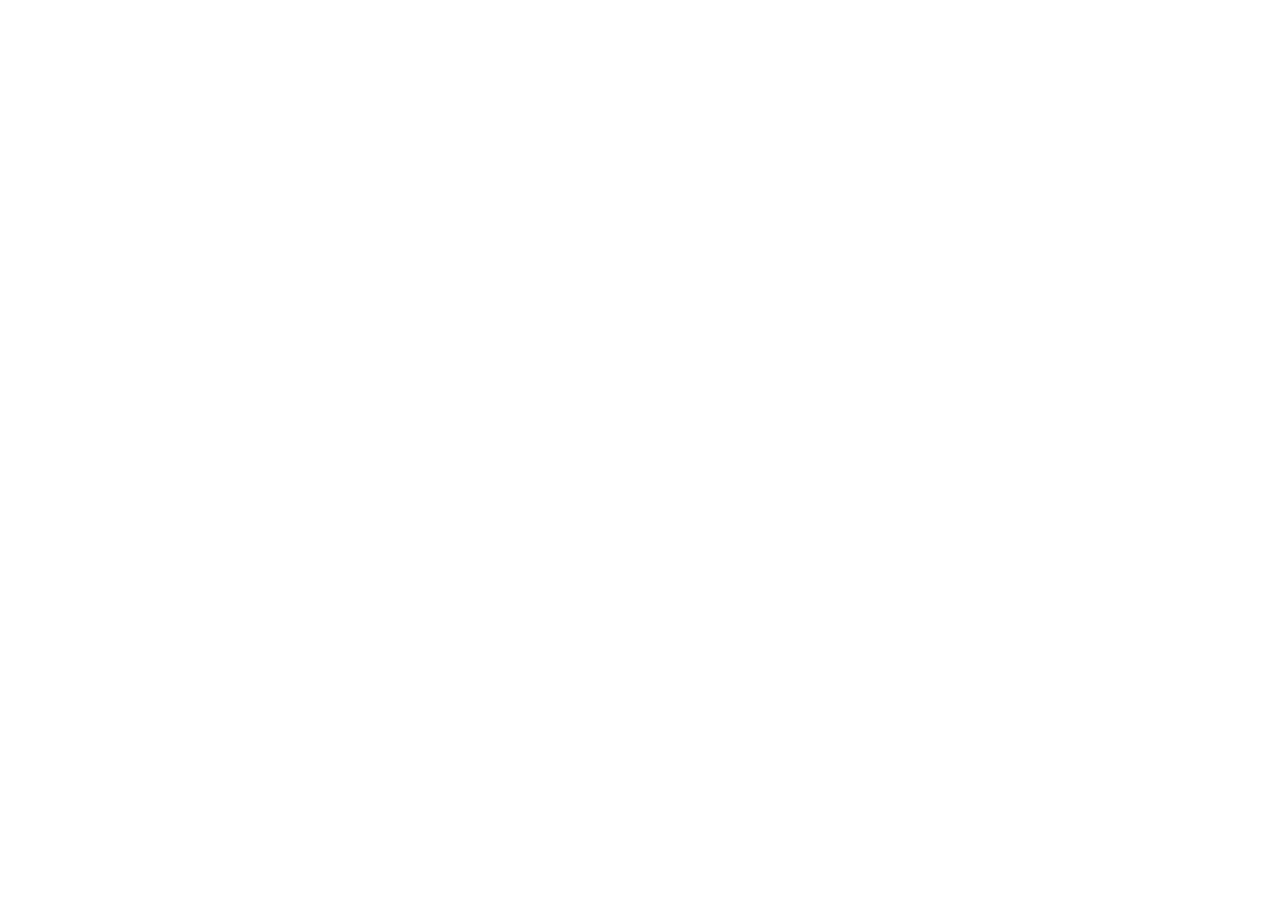
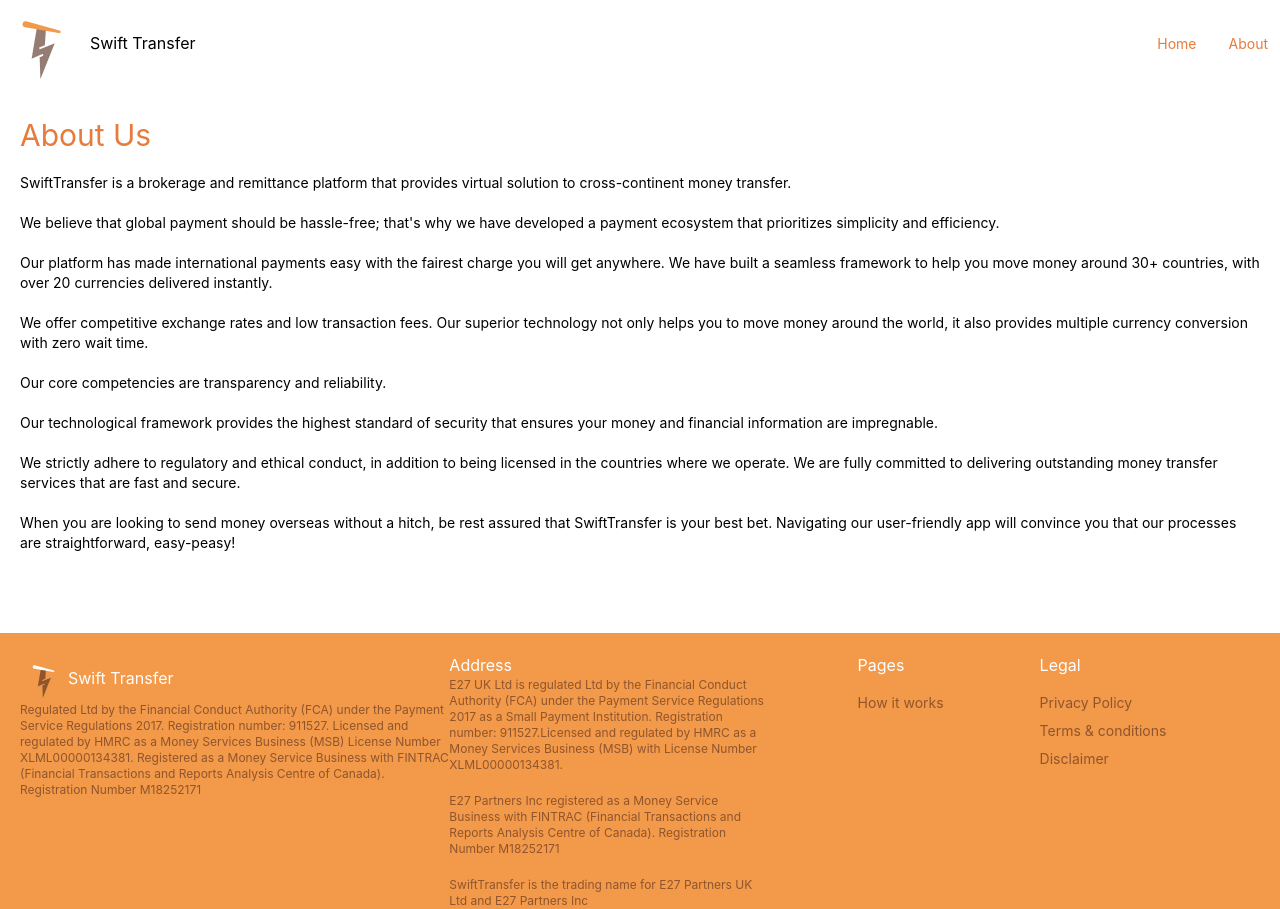
Before and after one commit to uchechiukpa/qfremit, a React (Create React App) app: page /aboutus in a window 1280 px wide. Before the commit this address had no page. Before the commit the page ends 800 px from the top, so only its background shows below. Built offline with nearby package versions, Linux system fonts and the light colour scheme.

Commit message:
made new changes

```diff
--- a/src/App.js
+++ b/src/App.js
@@ -11,6 +11,7 @@
 import TermsAndConditions from "./components/homepage/termsandconditions/termsandconditions";
 import Disclaimer from "./components/homepage/disclaimer/disclaimer";
 import PrivacyPolicy from "./components/homepage/privacypolicy/privacypolicy";
+import AboutUs from "./components/homepage/aboutUs/about-us";
 
 
 
@@ -20,6 +21,7 @@
     <BrowserRouter>
       <Routes>
       <Route path="/" element={<HomePage />} />
+      <Route path="/aboutus" element={<AboutUs />} />
       <Route path="/login" element={<Login />} />
       <Route path="/forgotpassword" element={<ForgotPassword />} />
       <Route path="/signup" element={<SignUp />} />
--- /dev/null
+++ b/src/components/homepage/aboutUs/about-us.jsx
@@ -0,0 +1,65 @@
+import React from "react";
+import Footer from "../footer/footer";
+import Header from "../header/header";
+
+function AboutUs() {
+  return (
+    <div>
+      <Header />
+      <div className="flex flex-col h-screen justify-between">
+      <main className="px-5 mx-auto max-w-7xl">
+        <h1 className="text-maincolor text-3xl lg:mt-8 md:mt-8 sm:mt-5">About Us</h1>
+        <p className="mt-5 text-sm">
+          SwiftTransfer is a brokerage and remittance platform that provides
+          virtual solution to cross-continent money transfer.
+        </p>
+        <p className="mt-5 text-sm">
+          We believe that global payment should be hassle-free; that's why we
+          have developed a payment ecosystem that prioritizes simplicity and
+          efficiency.
+        </p>
+        <p className="mt-5 text-sm">
+          {" "}
+          Our platform has made international payments easy with the fairest
+          charge you will get anywhere. We have built a seamless framework to
+          help you move money around 30+ countries, with over 20 currencies
+          delivered instantly.
+        </p>
+        <p className="mt-5 text-sm">
+          {" "}
+          We offer competitive exchange rates and low transaction fees. Our
+          superior technology not only helps you to move money around the world,
+          it also provides multiple currency conversion with zero wait time.
+        </p>
+        <p className="mt-5 text-sm">
+          {" "}
+          Our core competencies are transparency and reliability.
+        </p>
+        <p className="mt-5 text-sm">
+          {" "}
+          Our technological framework provides the highest standard of security
+          that ensures your money and financial information are impregnable.{" "}
+        </p>
+
+        <p className="mt-5 text-sm">
+          We strictly adhere to regulatory and ethical conduct, in addition to
+          being licensed in the countries where we operate. We are fully
+          committed to delivering outstanding money transfer services that are
+          fast and secure.
+        </p>
+        <p className="mt-5 text-sm">
+          When you are looking to send money overseas without a hitch, be rest
+          assured that SwiftTransfer is your best bet. Navigating our
+          user-friendly app will convince you that our processes are
+          straightforward, easy-peasy!
+        </p>
+      </main>
+
+      <Footer />
+      </div>
+
+    </div>
+  );
+}
+
+export default AboutUs;
--- a/src/components/homepage/disclaimer/disclaimer.jsx
+++ b/src/components/homepage/disclaimer/disclaimer.jsx
@@ -5,9 +5,10 @@
 
 function Disclaimer() {
   return (
-    <div className="flex flex-col h-screen justify-between">
+    <div >
       <Header />
-      <main className="px-5 mx-auto max-w-7xl">
+      <div className="flex flex-col h-screen justify-between">
+      <main className="px-5 mx-auto max-w-7xl lg:mt-8 md:mt-8 sm:mt-5">
         <h1 className="text-maincolor text-3xl">Disclaimer</h1>
         <p className="mt-5 text-sm font-bold">
           Welcome to SwiftTransfer! By using our website, you agree to the
@@ -88,6 +89,8 @@
         </p>
       </main>
       <Footer />
+      </div>
+
     </div>
   );
 }
--- a/src/components/homepage/header/header.jsx
+++ b/src/components/homepage/header/header.jsx
@@ -56,11 +56,11 @@
               </a>
             </li>
             <li>
-              <a href="#" className="text-maincolor text-sm font-normal">
+              <a href="/aboutus" className="text-maincolor text-sm font-normal">
                 About
               </a>
             </li>
-            <li>
+            {/* <li>
               <a href="#" className="text-maincolor text-sm font-normal">
                 Services
               </a>
@@ -69,7 +69,7 @@
               <a href="#" className="text-maincolor text-sm font-normal">
                 Contact
               </a>
-            </li>
+            </li> */}
           </ul>
         </div>
       </nav>
```
